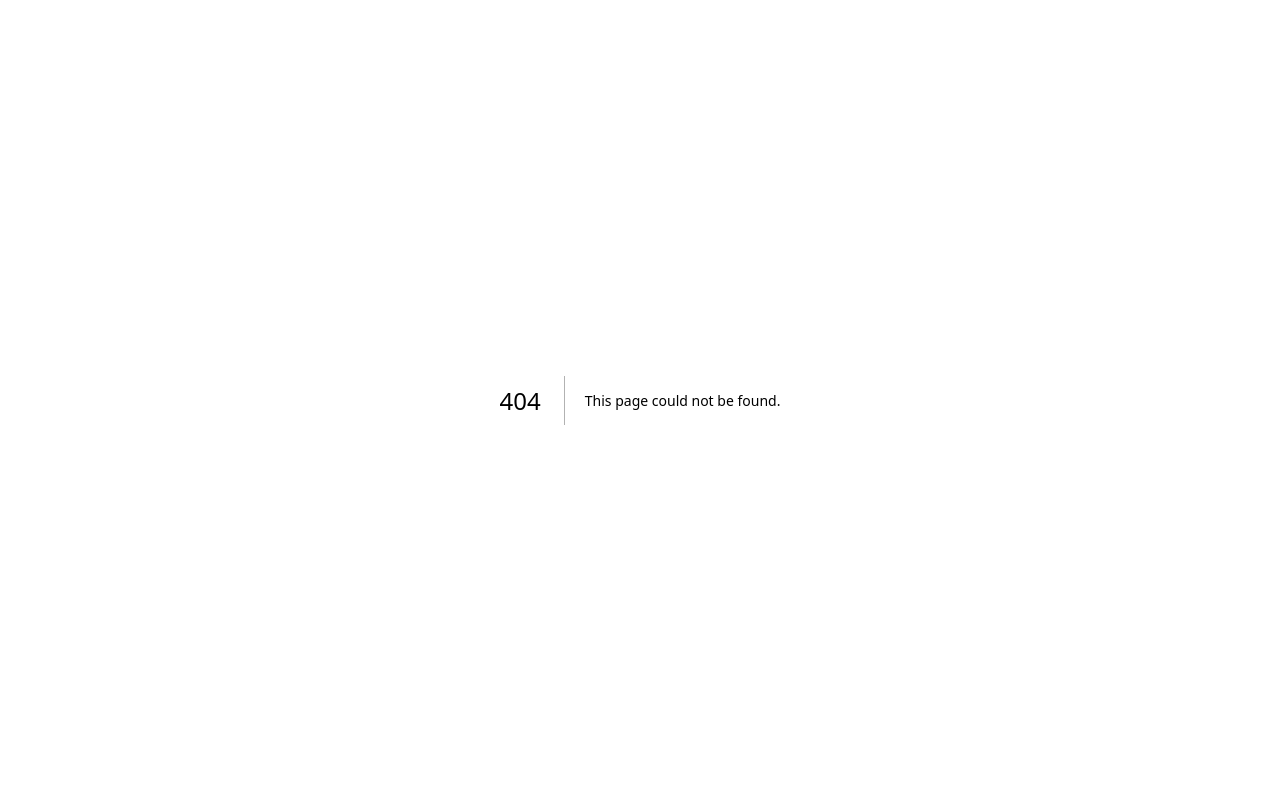
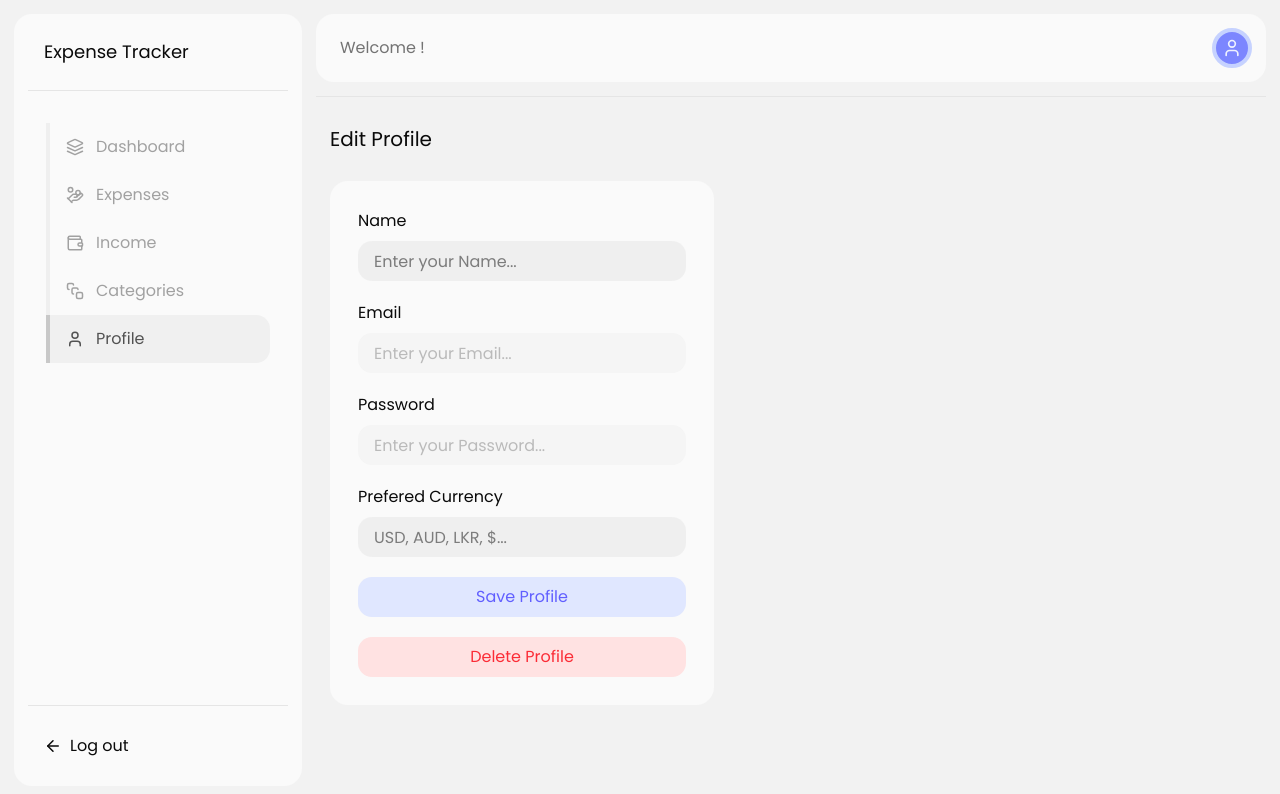
Before and after one commit to dahamdevtools/personal-expense-tracker, a Next.js app: page /profile in a window 1280 px wide. Before the commit this address had no page. Shown: the top 794 px of the page. Built offline with nearby package versions, Linux system fonts and the light colour scheme; no server answers.

Commit message:
feat: add profile page and link in dashboard layout; update navigation types

```diff
--- a/app/(dashboard)/layout.tsx
+++ b/app/(dashboard)/layout.tsx
@@ -1,5 +1,6 @@
 import SideMenu from "@/components/sideMenu";
 import { getCurrentUser } from "@/lib/auth";
+import Link from "next/link";
 import { LuUser } from "react-icons/lu";
 
 export default async function DashboardLayout({ children }: LayoutProps<"/">) {
@@ -11,9 +12,12 @@ export default async function DashboardLayout({ children }: LayoutProps<"/">) {
       <main className="flex-1 min-w-0 flex flex-col pt-3.5">
         <div className="w-full h-fit flex items-center justify-between gap-4 ps-6 p-3.5 rounded-2xl bg-neutral-50">
           <p className="text-neutral-500">Welcome {session?.username}!</p>
-          <button className="w-10 h-10 aspect-square rounded-full flex items-center justify-center text-xl border-4 border-indigo-200 bg-indigo-400 text-indigo-50">
+          <Link
+            href={"/profile"}
+            className="w-10 h-10 aspect-square rounded-full flex items-center justify-center text-xl border-4 border-indigo-200 bg-indigo-400 text-indigo-50"
+          >
             <LuUser />
-          </button>
+          </Link>
         </div>
         <hr className="border-neutral-200 mt-3.5" />
         {children}
--- /dev/null
+++ b/app/(dashboard)/profile/page.tsx
@@ -0,0 +1,77 @@
+"use client";
+
+import { useState } from "react";
+
+export default function Profile() {
+  const [saveLoading, setSaveLoading] = useState(false);
+  const [deleteLoading, setDeleteLoading] = useState(false);
+  const [error, setError] = useState("");
+
+  const handleSave = async () => {};
+
+  const handleDelete = async () => {};
+
+  return (
+    <div className="w-full h-full flex flex-col gap-7 p-3.5 pt-7 overflow-y-auto">
+      <h1 className="text-xl">Edit Profile</h1>
+      <div className="w-full max-w-sm h-fit flex flex-col gap-5 rounded-2xl p-7 bg-neutral-50">
+        <div className="w-full h-fit flex flex-col gap-2">
+          <label htmlFor="name">Name</label>
+          <input
+            id="name"
+            type="text"
+            spellCheck="false"
+            className="w-full h-10 rounded-xl px-4 truncate bg-neutral-200/50"
+            placeholder="Enter your Name..."
+          />
+        </div>
+        <div className="w-full h-fit flex flex-col gap-2">
+          <label htmlFor="email">Email</label>
+          <input
+            id="email"
+            type="text"
+            spellCheck="false"
+            className="w-full h-10 disabled:opacity-50 rounded-xl px-4 truncate bg-neutral-200/50"
+            placeholder="Enter your Email..."
+            disabled={true}
+          />
+        </div>
+        <div className="w-full h-fit flex flex-col gap-2">
+          <label htmlFor="password">Password</label>
+          <input
+            id="password"
+            type="password"
+            spellCheck="false"
+            className="w-full h-10 disabled:opacity-50 rounded-xl px-4 truncate bg-neutral-200/50"
+            placeholder="Enter your Password..."
+            disabled={true}
+          />
+        </div>
+        <div className="w-full h-fit flex flex-col gap-2">
+          <label htmlFor="currency">Prefered Currency</label>
+          <input
+            id="currency"
+            type="text"
+            spellCheck="false"
+            className="w-full h-10 rounded-xl px-4 truncate bg-neutral-200/50"
+            placeholder="USD, AUD, LKR, $..."
+          />
+        </div>
+        <button
+          onClick={handleSave}
+          disabled={saveLoading}
+          className="w-full h-10 disabled:opacity-50 rounded-xl px-5 text-indigo-500 bg-indigo-100"
+        >
+          {saveLoading ? "Saving..." : "Save Profile"}
+        </button>
+        <button
+          disabled={deleteLoading}
+          onClick={handleDelete}
+          className="w-full h-10 disabled:opacity-50 rounded-xl px-5 text-red-500 bg-red-100"
+        >
+          {deleteLoading ? "Deleting..." : "Delete Profile"}
+        </button>
+      </div>
+    </div>
+  );
+}
--- a/components/sideMenu.tsx
+++ b/components/sideMenu.tsx
@@ -9,6 +9,7 @@ import {
   LuHandCoins,
   LuLayers,
   LuSquareStack,
+  LuUser,
   LuWallet,
 } from "react-icons/lu";
 
@@ -17,6 +18,7 @@ const NavItems: NavItemTypes[] = [
   { route: "/expenses", label: "Expenses", icon: <LuHandCoins /> },
   { route: "/income", label: "Income", icon: <LuWallet /> },
   { route: "/categories", label: "Categories", icon: <LuSquareStack /> },
+  { route: "/profile", label: "Profile", icon: <LuUser /> },
 ];
 
 export default function SideMenu() {
--- a/types/navigation.ts
+++ b/types/navigation.ts
@@ -4,7 +4,8 @@ export type DashboardRoutesTypes =
   | "/dashboard"
   | "/expenses"
   | "/income"
-  | "/categories";
+  | "/categories"
+  | "/profile";
 
 export type NavItemTypes = {
   route: DashboardRoutesTypes;
```
